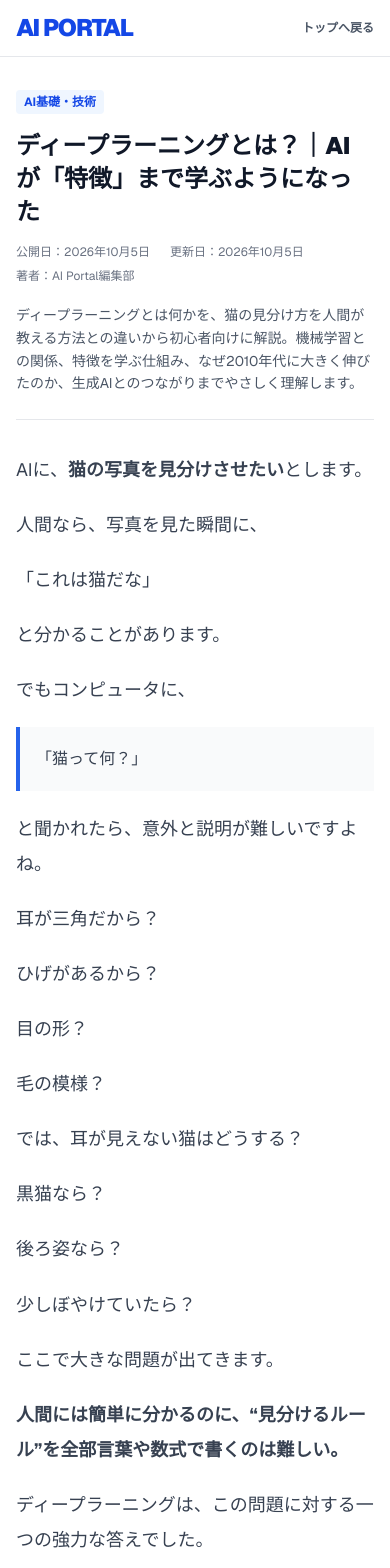
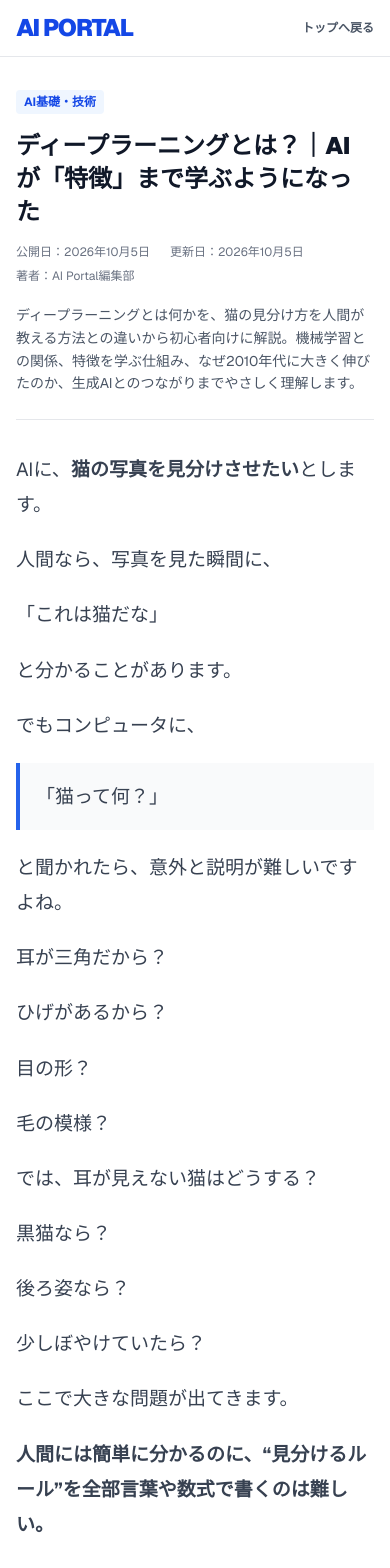
Before and after one commit to naoki20151214-ops/aiportal-app, a Next.js app: page /articles/what-is-deep-learning in a window 390 px wide. Shown: the top 1568 px of the page. Built offline with nearby package versions, Linux system fonts and the light colour scheme; no server answers.

Commit message:
Improve mobile article typography
Increase mobile article body text to 19px, tighten line-height slightly, and keep blockquotes at the same readable scale as body text.

```diff
--- a/src/app/globals.css
+++ b/src/app/globals.css
@@ -50,7 +50,7 @@ body {
 .article-body ol { list-style: decimal; }
 .article-body li + li { margin-top: 0.4rem; }
 .article-body li > ul, .article-body li > ol { margin-top: 0.4rem; }
-.article-body blockquote { border-left: 4px solid #2563eb; background: #f9fafb; padding: 1rem; font-size: 1rem; }
+.article-body blockquote { border-left: 4px solid #2563eb; background: #f9fafb; padding: 1rem; font-size: 1em; }
 .article-body pre { overflow-x: auto; padding: 1rem; border-radius: 0.5rem; background: #111827; color: #f9fafb; }
 .article-body code { font-size: 0.875em; background: #f3f4f6; padding: 0.15rem 0.35rem; border-radius: 0.25rem; }
 .article-body pre code { background: transparent; padding: 0; }
@@ -59,6 +59,13 @@ body {
 .article-body th { background: #f9fafb; font-weight: 700; }
 .article-body img { max-width: 100%; height: auto; border-radius: 0.5rem; }
 .article-body hr { border-color: #e5e7eb; }
+
+@media (max-width: 767px) {
+  .article-body {
+    font-size: 1.1875rem;
+    line-height: 1.85;
+  }
+}
 
 /* Custom utilities */
 @layer utilities {
```
